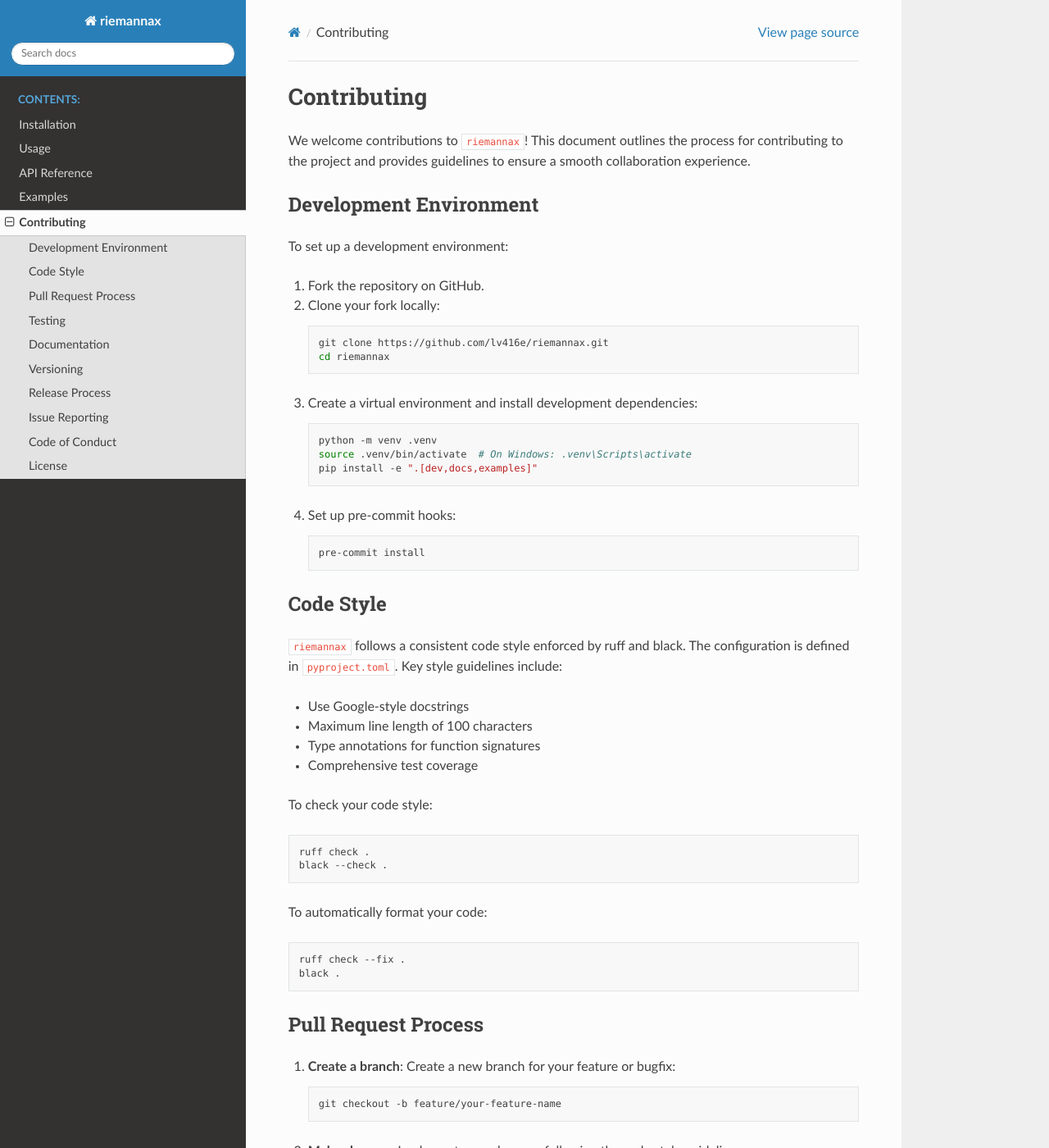
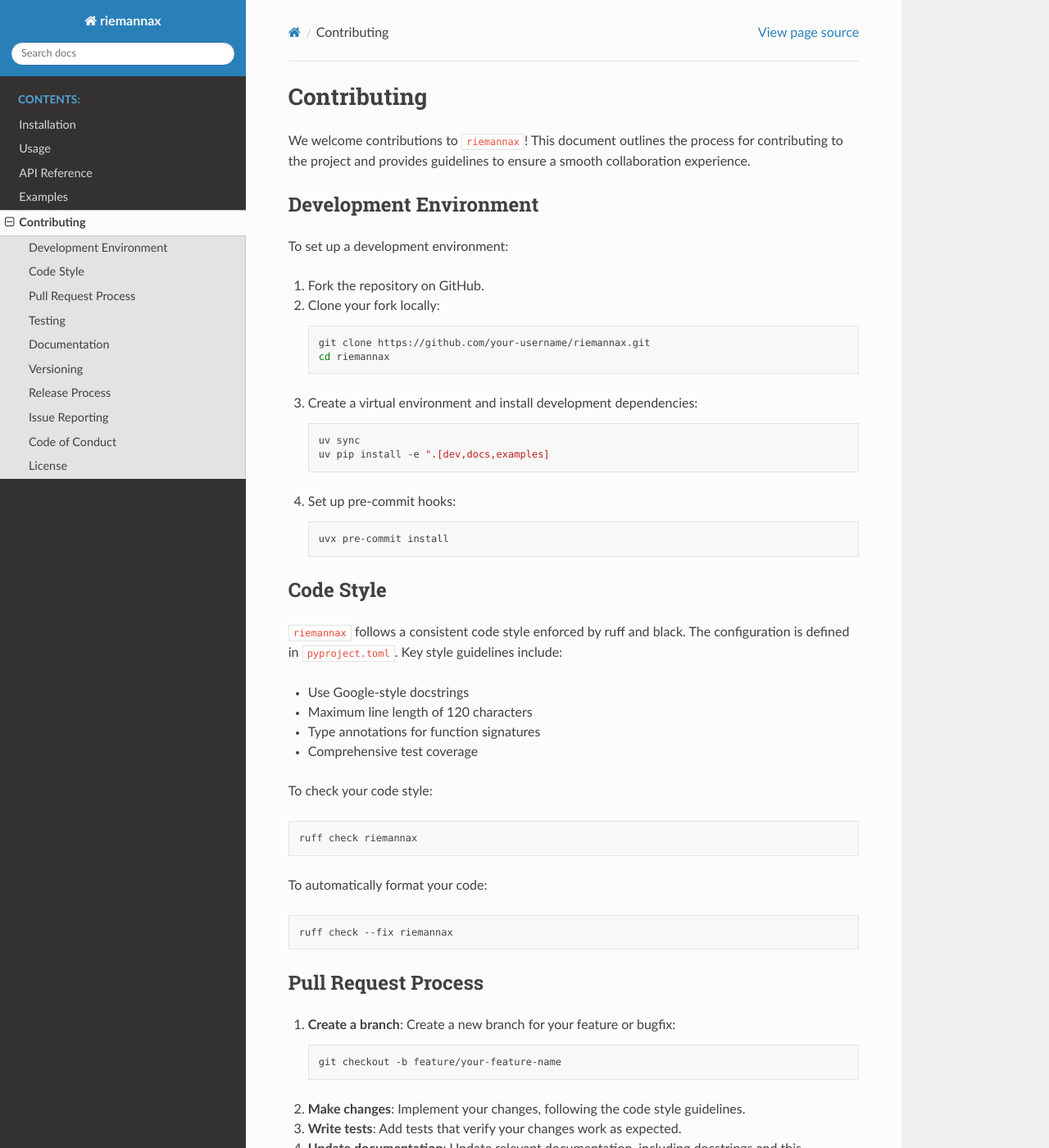
Before and after one commit to lv416e/riemannax, a Sphinx documentation site: the page built from docs/contributing.rst, in a window 1280 px wide and 1400 px high. Shown: the whole window at 82% size. Built offline with Sphinx 7.4.7 and the Read the Docs theme 3.1.0, drawn with Linux system fonts in a browser that asks for light colours.

Commit message:
update contributing doc

```diff
--- a/docs/contributing.rst
+++ b/docs/contributing.rst
@@ -1,7 +1,8 @@
 Contributing
 ============
 
-We welcome contributions to ``riemannax``! This document outlines the process for contributing to the project and provides guidelines to ensure a smooth collaboration experience.
+We welcome contributions to ``riemannax``!
+This document outlines the process for contributing to the project and provides guidelines to ensure a smooth collaboration experience.
 
 Development Environment
 ---------------------
@@ -13,30 +14,30 @@ To set up a development environment:
 
    .. code-block:: bash
 
-       git clone https://github.com/lv416e/riemannax.git
+       git clone https://github.com/your-username/riemannax.git
        cd riemannax
 
 3. Create a virtual environment and install development dependencies:
 
    .. code-block:: bash
 
-       python -m venv .venv
-       source .venv/bin/activate  # On Windows: .venv\Scripts\activate
-       pip install -e ".[dev,docs,examples]"
+       uv sync
+       uv pip install -e ".[dev,docs,examples]
 
 4. Set up pre-commit hooks:
 
    .. code-block:: bash
 
-       pre-commit install
+       uvx pre-commit install
 
 Code Style
 ---------
 
-``riemannax`` follows a consistent code style enforced by ruff and black. The configuration is defined in ``pyproject.toml``. Key style guidelines include:
+``riemannax`` follows a consistent code style enforced by ruff and black.
+The configuration is defined in ``pyproject.toml``. Key style guidelines include:
 
 - Use Google-style docstrings
-- Maximum line length of 100 characters
+- Maximum line length of 120 characters
 - Type annotations for function signatures
 - Comprehensive test coverage
 
@@ -44,15 +45,13 @@ To check your code style:
 
 .. code-block:: bash
 
-    ruff check .
-    black --check .
+    ruff check riemannax
 
 To automatically format your code:
 
 .. code-block:: bash
 
-    ruff check --fix .
-    black .
+    ruff check --fix riemannax
 
 Pull Request Process
 ------------------
```
